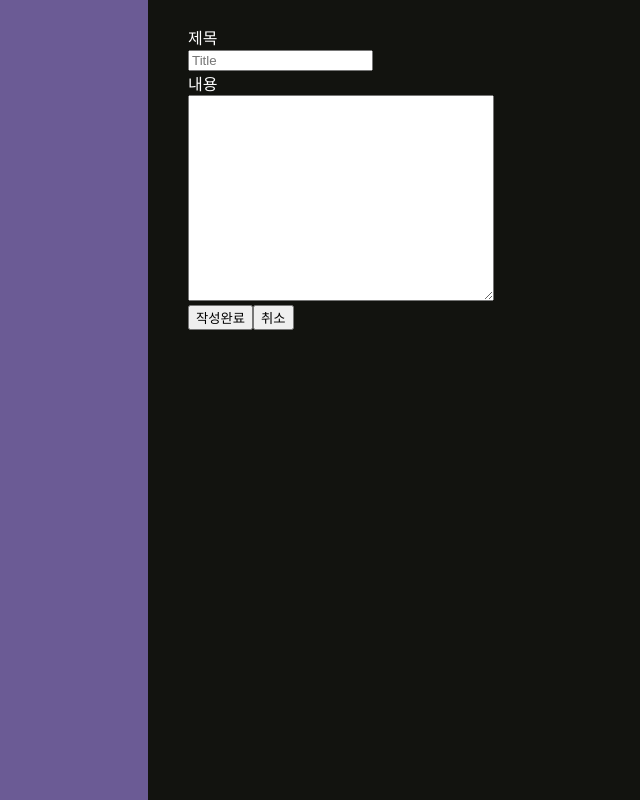
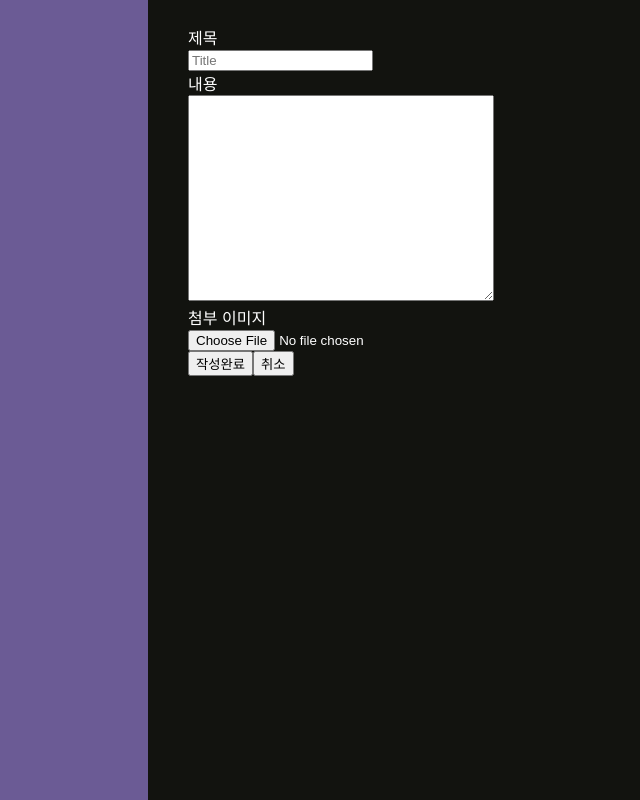
Before and after one commit to JQ-WCoding/login-sample, a React (Create React App) app: page /board-write in a window 1280 px wide. Shown: the whole page, without its empty margins (452-1092 px from the left). Built offline with nearby package versions, Linux system fonts and the light colour scheme; sample sign-in values are in the browser's storage.

Commit message:
파일 업로드 기능 세팅

```diff
--- a/src/pages/BoardWrite.js
+++ b/src/pages/BoardWrite.js
@@ -5,10 +5,19 @@ import {Form} from "react-bootstrap";
 const BoardWrite = () => {
     const [board, setBoard] = useState( {} );
 
+    /**
+     * @name handleCancel
+     * @description 취소 버튼, 이전 게시글 목록 화면으로 이동
+     */
     const handleCancel = () => {
         window.location.href = '/board';
     }
 
+    /**
+     * @name handleSave
+     * @param event
+     * @description 저장 버튼 클릭 시
+     */
     const handleSave = ( event ) => {
         event.preventDefault();
 
@@ -25,6 +34,12 @@ const BoardWrite = () => {
             alert( '저장 실패' );
         } );
     }
+
+    /**
+     * @name handleChange
+     * @param target
+     * @description 제목, 본문 편집 시
+     */
     const handleChange = ( {target} ) => {
         setBoard( {
             ...board,
@@ -42,7 +57,12 @@ const BoardWrite = () => {
 
                 <div>
                     <div>내용</div>
-                    <textarea name="content" style={{width: "50%", height: "200px"}} value={board.content} onChange={handleChange}/>
+                    <textarea name="content" style={{width: "50%", height: "200px"}} value={board.content}
+                              onChange={handleChange}/>
+                </div>
+                <div>
+                    <div>첨부 이미지</div>
+                    <input name="image" type="file" accept="image/*"/>
                 </div>
             </Form>
             <button variant="info" onClick={handleSave}>작성완료</button>
```
Also changed, not shown: src/pages/BoardList.js (+20 -0 lines).
